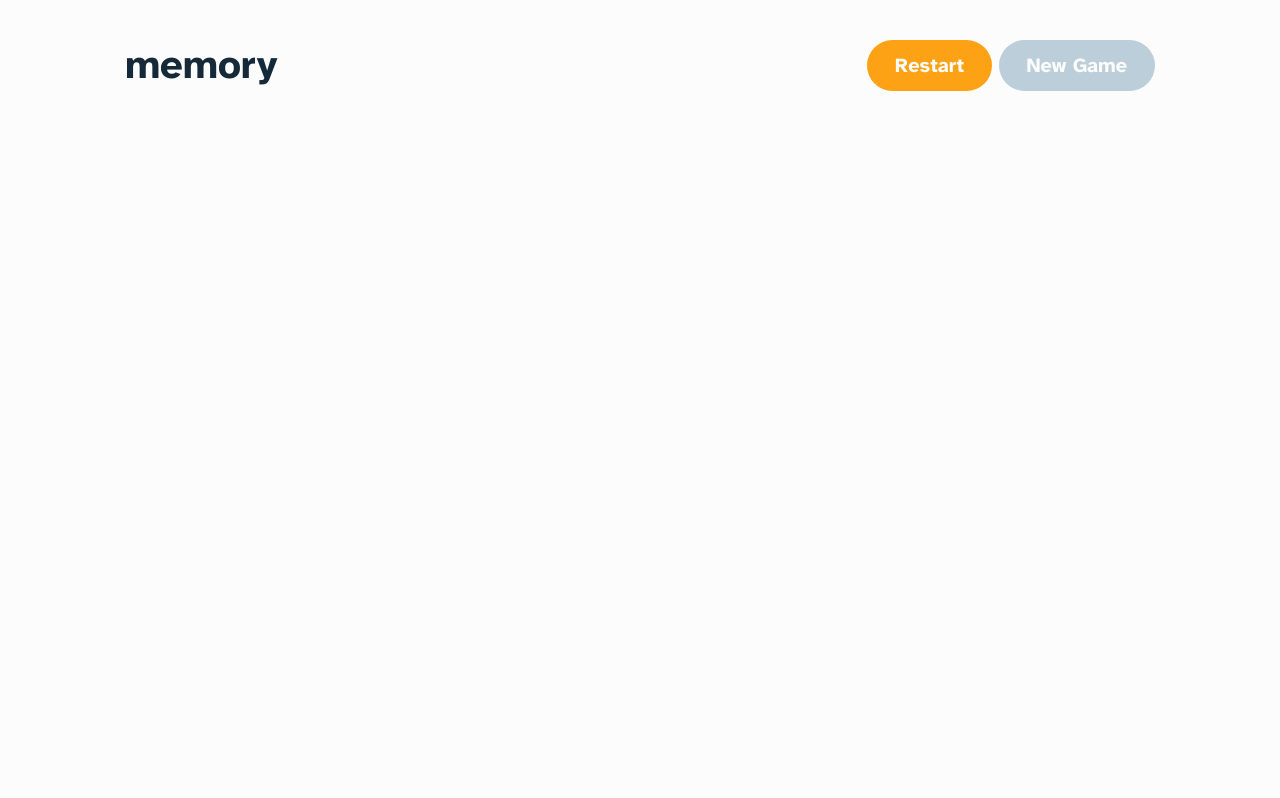
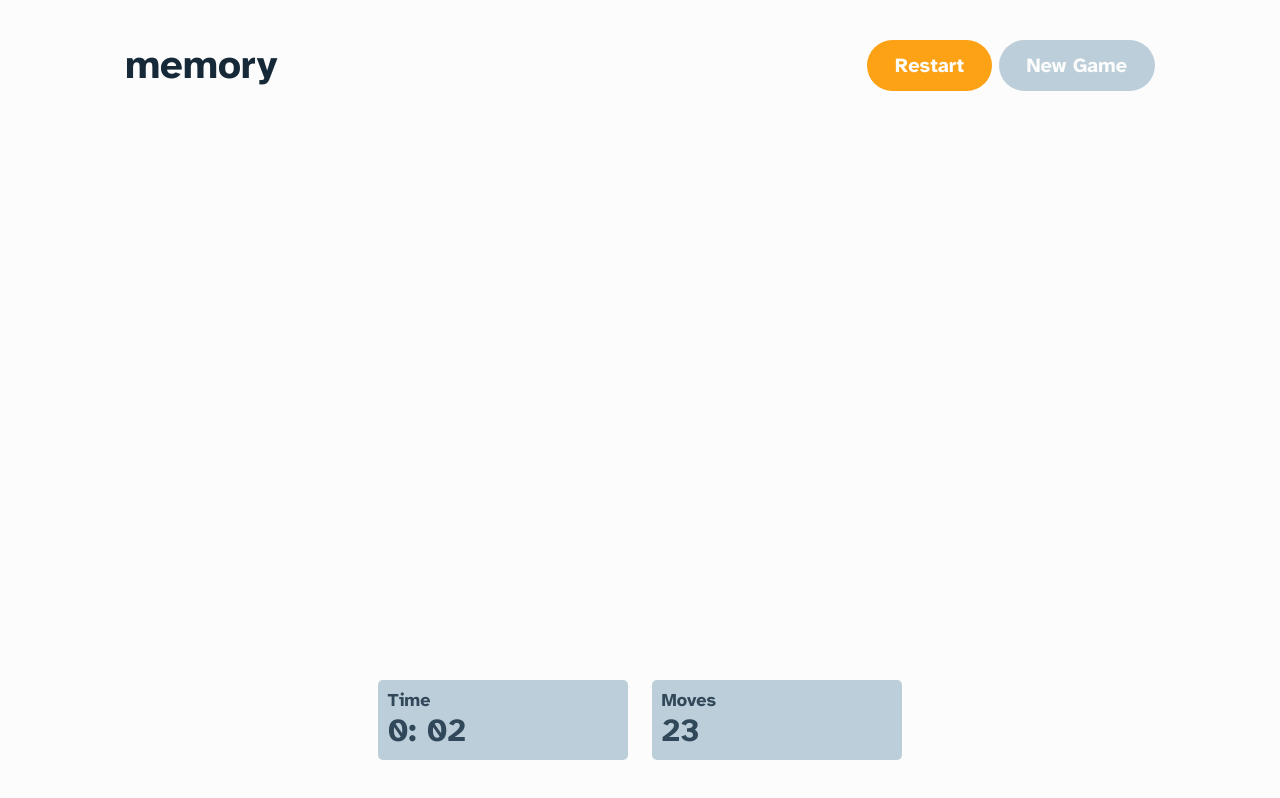
Before and after one commit to brodiehunt/memory-game, a React (Vite) app: page / in a window 1280 px wide. Both pictures are taken after a click on the button "Start Game". Built offline with nearby package versions, Linux system fonts and the light colour scheme.

Commit message:
Finished the playerInfo component, the timing function for the game, and the player displays

```diff
--- a/src/components/Game.jsx
+++ b/src/components/Game.jsx
@@ -1,9 +1,9 @@
-import {useState} from 'react';
+import {useState, useEffect} from 'react';
 import styled from 'styled-components';
 import Nav from './Nav';
 import Board from './Board';
 import Modal from './Modal';
-import PlayersInfo from './PlayersInfo'
+import PlayerInfo from './PlayerInfo'
 
 const GameContainer = styled.div`
     padding: 1.5rem;
@@ -16,7 +16,12 @@ const GameContainer = styled.div`
     justify-content: space-between;
     align-items: center;
 
-
+    .players-info-container {
+        width: 100%;
+        display: grid;
+        justify-content: center;
+        grid-template-columns: ${({$numPlayers}) => `repeat(${$numPlayers}, minmax(50px, 250px))`};        grid-gap: 1.5rem;
+    }
 
     @media (min-width: 768px) {
         padding: 2.5rem;
@@ -27,11 +32,63 @@ const GameContainer = styled.div`
     }
 `;
 
-export default function Game({handleNewGame}) {
+export default function Game({numOfPlayers, handleNewGame}) {
+    const [players, setPlayers] = useState([]);
+    const [timeLapsed, setTimeLapsed] = useState(0);
+    // console.log(timeLapsed)
+    useEffect(() => {
+        const initializePlayers = (numPlayers) => {
+            return Array.from({length: numPlayers}, (_, index) => ({
+                name: `Player ${index + 1}`,
+                pairs: 0,
+                turn: index === 0,
+                id: index
+            }));
+        }
+
+        const playersArray = initializePlayers(numOfPlayers);
+        setPlayers(playersArray);
+    }, [numOfPlayers]);
+
+    useEffect(() => {
+        console.log('use effect');
+        const interval = setInterval(() => {
+            console.log('time, ');
+            setTimeLapsed(prevTime => prevTime + 1);
+        }, 1000);
+
+        return () => clearTimeout(interval);
+    }, [])
+
+    function formatTime(time) {
+        const mins = Math.floor(time / 60);
+        let secs = time % 60;
+        if (secs < 10) {
+            secs = '0' + secs;
+        }
+        return `${mins}: ${secs}`;
+    }
+
+    const time = formatTime(timeLapsed);
+
+    const playersInfoDivs = players.map((item) => {
+        return (
+            <PlayerInfo singlePlayer={false} name={item.name} id={item.id} pairs={item.pairs} turn={item.turn} />
+        )
+    })
 
     return (
-        <GameContainer>
+        <GameContainer $numPlayers={numOfPlayers > 1 ? numOfPlayers : 2}>
             <Nav handleNewGame={handleNewGame}/>
+            <div className="players-info-container">
+                {numOfPlayers > 1 && playersInfoDivs}
+                {numOfPlayers === 1 &&
+                    <>
+                        <PlayerInfo singlePlayer={true} title="Time" val={time} />
+                        <PlayerInfo singlePlayer={true} title="Moves" val="23" />
+                    </>
+                }
+            </div>
         </GameContainer>
     )
 }
--- a/src/components/PlayerInfo.jsx
+++ b/src/components/PlayerInfo.jsx
@@ -1,6 +1,82 @@
+import styled from 'styled-components';
 
-export default function PlayerInfo() {
+const PlayerDiv = styled.div`
+    padding: 0.6rem;
+    border-radius: 0.3125rem;
+    background-color: ${({$turn}) => $turn ? 'var(--primary-col)' : 'var(--idle-col)'};
+    color: ${({$turn}) => $turn ? 'var(--text-lightest)' : 'var(--text-dark)'};
+    display: flex;
+    flex-direction: column;
+    align-items: center;
+    position: relative;
+
+
+    &::before {
+    content: '';
+        display: ${({ $turn }) => ($turn ? 'block' : 'none')};
+        width: 0;
+        height: 0;
+        border-left: 10px solid transparent;
+        border-right: 10px solid transparent;
+        border-bottom: 10px solid ${({ $turn }) => ($turn ? 'var(--primary-col)' : 'transparent')};
+        position: absolute;
+        top: -10px;
+        left: 50%;
+        transform: translateX(-50%);
+    }
+    .name {
+        text-align: center;
+        font-size: var(--font-sz-300);
+    }
+    .lrg-name {
+        display: none;
+    }
+    .pairs {
+        font-size: var(--font-sz-700);
+    }
+
+    @media (min-width: 768px) {
+        align-items: start;
+
+        .name {
+            font-size: var(--font-sz-500);
+        }
+        .sml-name {
+            display: none;
+        }
+        .lrg-name {
+            display: block
+        }
+        .pairs {
+            font-size: var(--font-sz-900);
+        }
+
+    }
+
+    @media (min-width: 1444px) {
+        flex-direction: row;
+        justify-content: space-between;
+        align-items: center;
+    }
+`
+export default function PlayerInfo({name, id, pairs, turn, singlePlayer, title, val}) {
     return (
-        <div>Player stuff</div>
+        singlePlayer ? (
+            <PlayerDiv $turn={false}>
+                <div className="name">{title}</div>
+                <div className="pairs">{val}</div>
+            </PlayerDiv>
+        ) : (
+            <PlayerDiv $turn={turn} key={id}>
+                <div className="sml-name name">
+                    {name[0] + name[name.length -1]}
+                </div>
+                <div className="lrg-name name">
+                    {name}
+                </div>
+                <div className="pairs">{pairs}</div>
+            </PlayerDiv>
+        )
+
     )
 }
```
